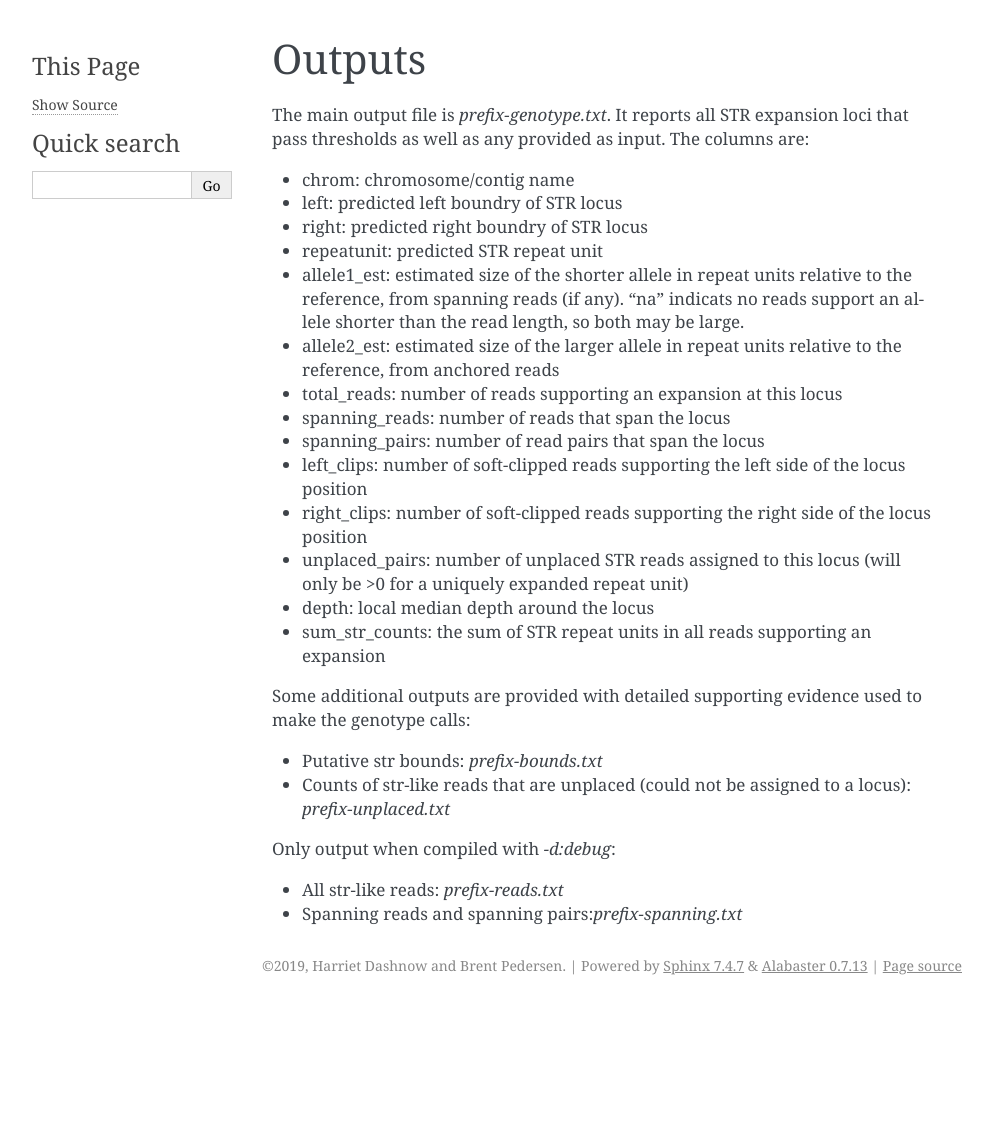
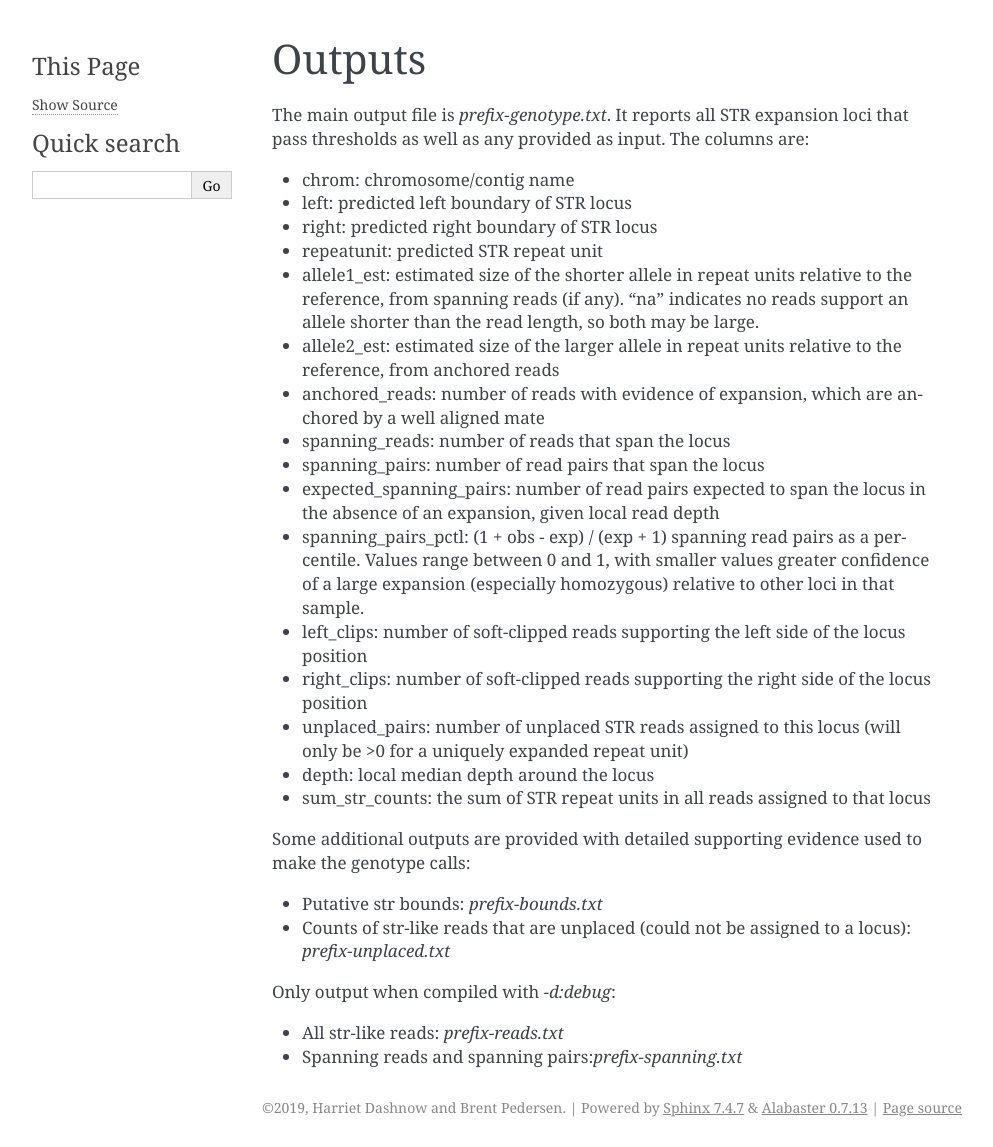
Before and after one commit to quinlan-lab/STRling, a Sphinx documentation site: the page built from docs/source/outputs.rst, in a window 1280 px wide. Shown: the whole page, without its empty margins (148-1141 px from the left). Built offline with Sphinx 7.4.7, drawn with Linux system fonts in a browser that asks for light colours; before the commit the page ends 1005 px from its top, so only the background shows below that.

Commit message:
update genotypes.txt column descriptions in docs

```diff
--- a/docs/source/outputs.rst
+++ b/docs/source/outputs.rst
@@ -9,19 +9,21 @@ Outputs
 The main output file is `prefix-genotype.txt`. It reports all STR expansion loci that pass thresholds as well as any provided as input. The columns are:
 
 * chrom: chromosome/contig name
-* left: predicted left boundry of STR locus
-* right: predicted right boundry of STR locus
+* left: predicted left boundary of STR locus
+* right: predicted right boundary of STR locus
 * repeatunit: predicted STR repeat unit
-* allele1\_est: estimated size of the shorter allele in repeat units relative to the reference, from spanning reads (if any). "na" indicats no reads support an allele shorter than the read length, so both may be large.
+* allele1\_est: estimated size of the shorter allele in repeat units relative to the reference, from spanning reads (if any). "na" indicates no reads support an allele shorter than the read length, so both may be large.
 * allele2\_est: estimated size of the larger allele in repeat units relative to the reference, from anchored reads
-* total\_reads: number of reads supporting an expansion at this locus
+* anchored_reads: number of reads with evidence of expansion, which are anchored by a well aligned mate
 * spanning\_reads: number of reads that span the locus
 * spanning\_pairs: number of read pairs that span the locus
+* expected_spanning_pairs: number of read pairs expected to span the locus in the absence of an expansion, given local read depth
+* spanning_pairs_pctl: (1 + obs - exp) / (exp + 1) spanning read pairs as a percentile. Values range between 0 and 1, with smaller values greater confidence of a large expansion (especially homozygous) relative to other loci in that sample.
 * left\_clips: number of soft-clipped reads supporting the left side of the locus position
 * right\_clips: number of soft-clipped reads supporting the right side of the locus position
 * unplaced\_pairs: number of unplaced STR reads assigned to this locus (will only be >0 for a uniquely expanded repeat unit)
 * depth: local median depth around the locus
-* sum\_str\_counts: the sum of STR repeat units in all reads supporting an expansion
+* sum\_str\_counts: the sum of STR repeat units in all reads assigned to that locus
 
 Some additional outputs are provided with detailed supporting evidence used to make the genotype calls:
 
```
